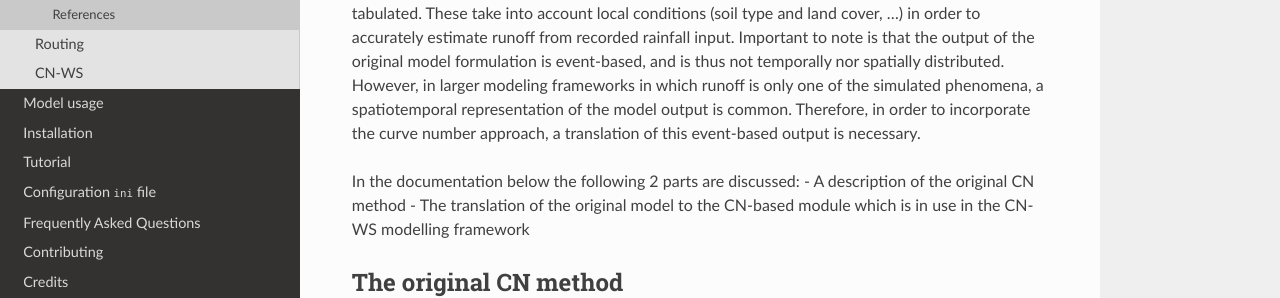
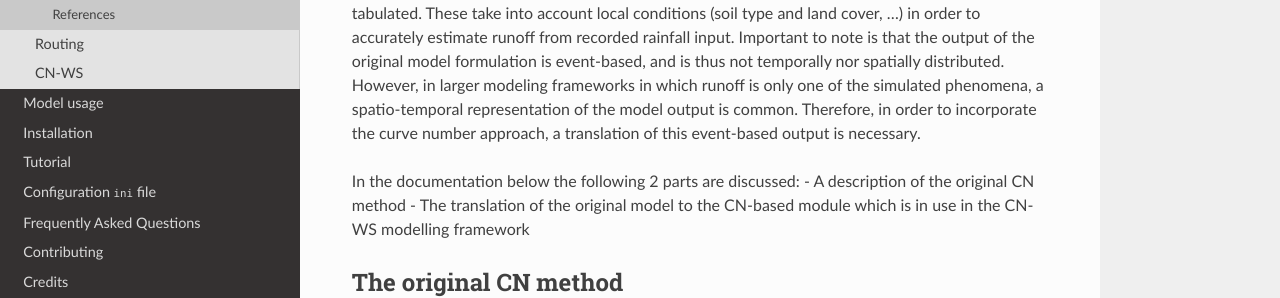
Before and after one commit to watem-sedem/watem-sedem, a Sphinx documentation site: the page built from docs/curve-number.rst, in a window 1280 px wide and 900 px high. Shown: the part 302-600 px from the top of the window. Built offline with Sphinx 7.4.7 and the Read the Docs theme 2.0.0, drawn with Linux system fonts in a browser that asks for light colours; some of the changed text lies outside the part shown.

Commit message:
'docs/curve-number.rst' updaten
textual changes

```diff
--- a/docs/curve-number.rst
+++ b/docs/curve-number.rst
@@ -13,7 +13,7 @@
 These take into account local conditions (soil type and land cover, ...) in order to accurately estimate
 runoff from recorded rainfall input. Important to note is that the output of the original model formulation
 is event-based, and is thus not temporally nor spatially distributed. However, in larger modeling frameworks
-in which runoff is only one of the simulated phenomena, a spatiotemporal representation of the model output
+in which runoff is only one of the simulated phenomena, a spatio-temporal representation of the model output
 is common. Therefore, in order to incorporate the curve number approach, a translation of this event-based
 output is necessary.
 
@@ -124,7 +124,7 @@
 The :math:`c_2` coefficient is a constant (3), the :math:`c_2` coefficient is set in such a way that the calculated CN value
 is equal to the minimum value derived from the USDA SCS handbook in case of a crop cover of 100%. Soils prone to crust formation
 tend to be less permeable which results in more runoff generation. The crusting stage :math:`Cr` brings this effect into account.
-More details about this coefficient can be found in Govers et al, 1986.
+More details about this coefficient can be found in Govers et al. (1986).
 
 Furthermore, Van Oost 2003 also suggested a correction factor for the total
 simulated runoff value using rainfall intensity and antecedent rainfall depth:
```
Also changed, not shown: other parts of docs/curve-number.rst (+1 -1 lines).
